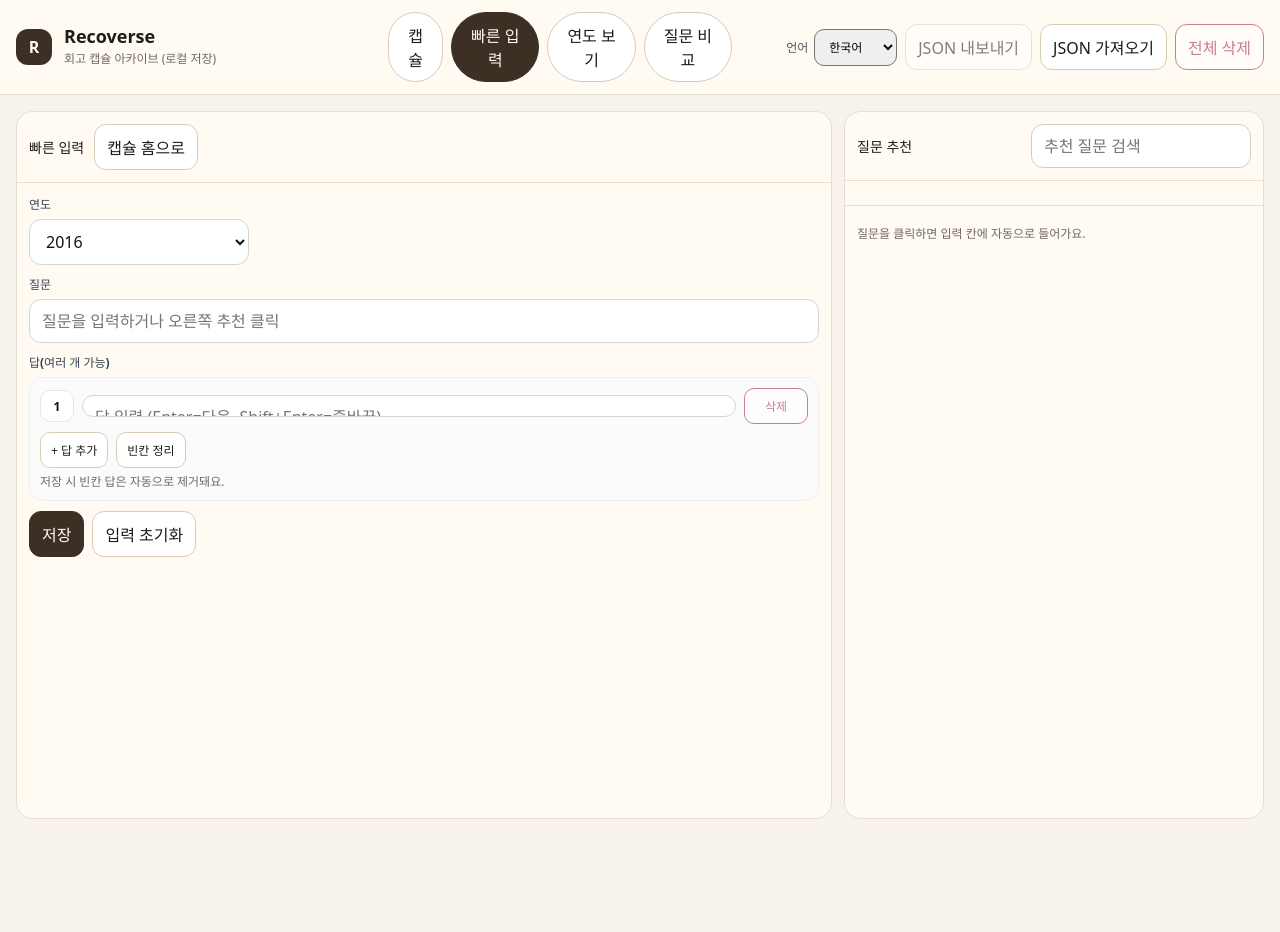
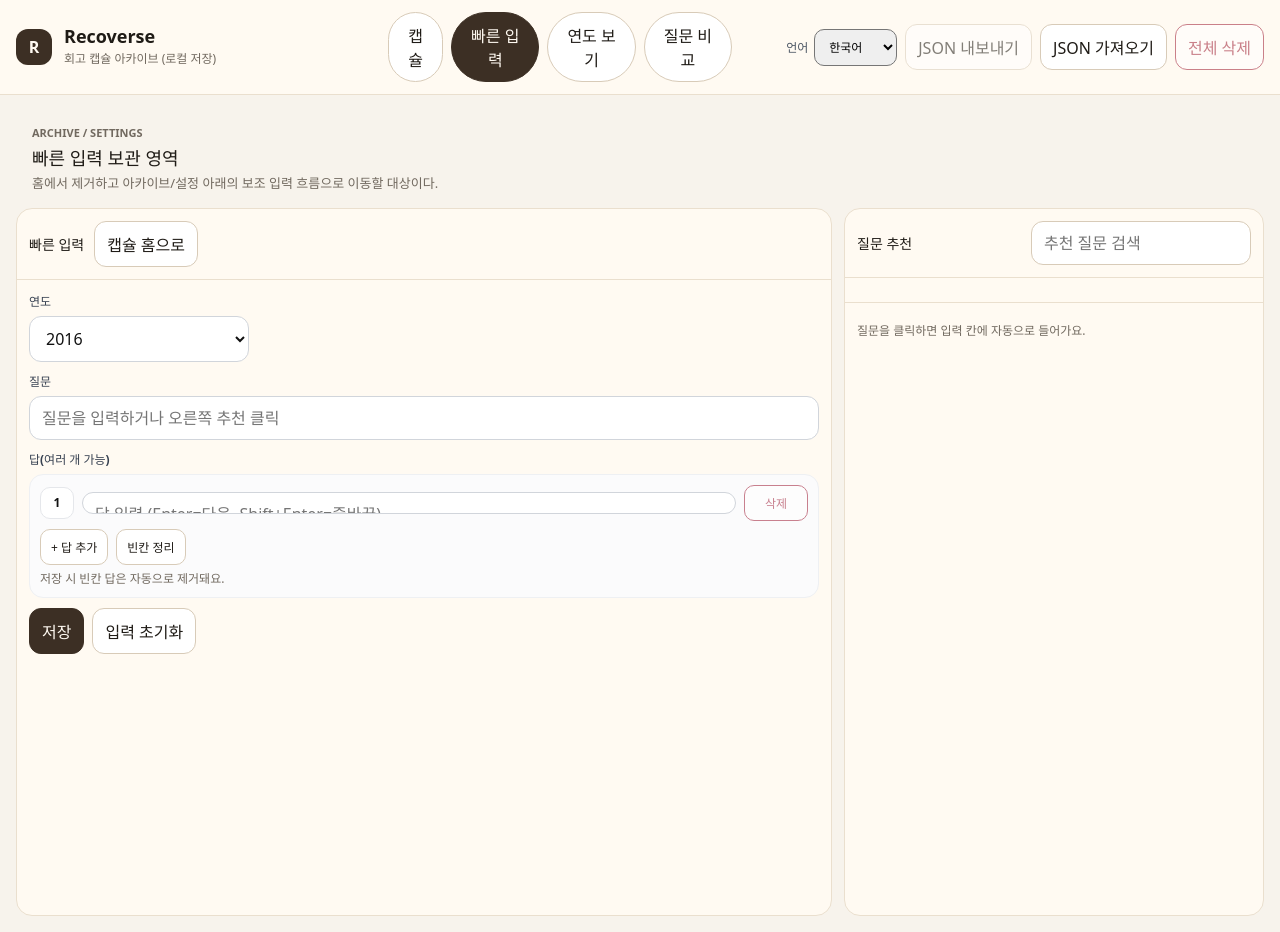
Before and after one commit to minmaxhap/recoverse, a Vue app in the folder recoverse-frontend/: page / in a window 1280 px wide. Both pictures are taken after a click on the button "빠른 입력". Before the commit the page ends 835 px from the top, so only its background shows below. Built offline with nearby package versions, Linux system fonts and the light colour scheme.

Commit message:
Add archive settings view shell

```diff
--- a/recoverse-frontend/src/App.vue
+++ b/recoverse-frontend/src/App.vue
@@ -55,7 +55,12 @@
     <!-- Main -->
     <main class="main">
       <!-- Archive mode: year tools stay available until ArchiveSettingsView is introduced. -->
-      <section v-if="mode === 'year-archive'" class="layout3">
+      <ArchiveSettingsView
+        v-if="mode === 'year-archive'"
+        :title="modePlanById['year-archive'].title"
+        :description="modePlanById['year-archive'].note"
+      >
+      <section class="layout3">
         <!-- Left: Years -->
         <aside class="panel">
           <div class="panelHead">
@@ -227,9 +232,15 @@
           </div>
         </section>
       </section>
+      </ArchiveSettingsView>
 
       <!-- Archive mode: comparison stays intact, but is treated as an archive tool now. -->
-      <section v-else-if="mode === 'question-compare-archive'" class="layoutCompare">
+      <ArchiveSettingsView
+        v-else-if="mode === 'question-compare-archive'"
+        :title="modePlanById['question-compare-archive'].title"
+        :description="modePlanById['question-compare-archive'].note"
+      >
+      <section class="layoutCompare">
         <aside class="panel">
           <div class="panelHead">
             <h2 class="noWrap">질문 선택</h2>
@@ -299,6 +310,7 @@
           </div>
         </section>
       </section>
+      </ArchiveSettingsView>
 
       <!-- Mode: CAPSULES -->
       <HomePage
@@ -369,7 +381,12 @@
 
       <!-- Mode: ADD -->
       <!-- Archive mode: quick entry remains, but is no longer named as a primary screen. -->
-      <section v-else-if="mode === 'quick-entry-archive'" class="layoutAdd">
+      <ArchiveSettingsView
+        v-else-if="mode === 'quick-entry-archive'"
+        :title="modePlanById['quick-entry-archive'].title"
+        :description="modePlanById['quick-entry-archive'].note"
+      >
+      <section class="layoutAdd">
         <section class="panel">
           <div class="panelHead">
             <h2 class="noWrap">빠른 입력</h2>
@@ -460,6 +477,7 @@
           </div>
         </aside>
       </section>
+      </ArchiveSettingsView>
     </main>
   </div>
 </template>
@@ -467,6 +485,7 @@
 <script setup lang="ts">
 import { computed, onMounted, reactive, ref, nextTick } from "vue";
 import LanguageSelector from "./components/LanguageSelector.vue";
+import ArchiveSettingsView from "./views/ArchiveSettingsView.vue";
 import HomePage from "./views/HomePage.vue";
 import {
   type AppLanguage,
--- /dev/null
+++ b/recoverse-frontend/src/views/ArchiveSettingsView.vue
@@ -0,0 +1,52 @@
+<template>
+  <section class="archiveView">
+    <div class="archiveHead">
+      <span class="eyebrow">Archive / Settings</span>
+      <h2>{{ title }}</h2>
+      <p>{{ description }}</p>
+    </div>
+
+    <slot />
+  </section>
+</template>
+
+<script setup lang="ts">
+defineProps<{
+  title: string;
+  description: string;
+}>();
+</script>
+
+<style scoped>
+.archiveView {
+  display: grid;
+  gap: 14px;
+}
+
+.archiveHead {
+  padding: 14px 16px 0;
+  display: grid;
+  gap: 4px;
+}
+
+.eyebrow {
+  color: var(--color-muted);
+  font-size: 11px;
+  font-weight: 800;
+  text-transform: uppercase;
+}
+
+h2 {
+  margin: 0;
+  color: var(--color-ink);
+  font-size: 18px;
+  font-weight: 900;
+}
+
+p {
+  margin: 0;
+  color: var(--color-muted);
+  font-size: 13px;
+  line-height: 1.5;
+}
+</style>
```
Also changed, not shown: 1 other file (tests, documents, lock files or other folders).
